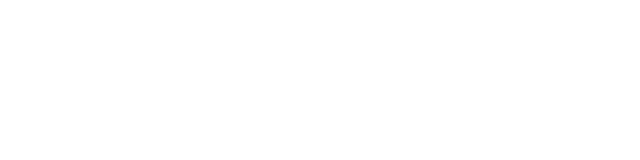
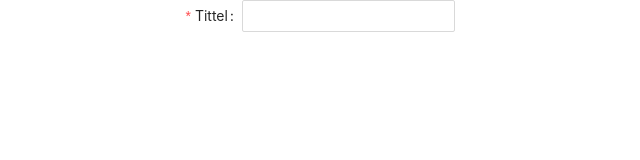
Before and after one commit to digimakergo/contenttype-designer, a React (Create React App) app in the folder client/: page / in a window 1280 px wide. Shown: the top 160 px of the page, without its empty margins (185-825 px from the left). Built offline with nearby package versions, Linux system fonts and the light colour scheme.

Commit message:
Made the title component

```diff
--- a/client/src/App.tsx
+++ b/client/src/App.tsx
@@ -1,5 +1,5 @@
 import './App.css';
-import { Form } from 'antd';
+import { Form, Input } from 'antd';
 import { DndProvider } from 'react-dnd';
 import { HTML5Backend } from 'react-dnd-html5-backend';
 
@@ -16,6 +16,7 @@
   return (
     <div className="App">
       <Form
+
         name="form"
         labelCol={{span: 8}}
         wrapperCol={{span: 4}}
@@ -25,7 +26,15 @@
         autoComplete='off'
       >
         <DndProvider backend={HTML5Backend}>
+          <Form.Item
+          label='Tittel'
+          name='tittel'
+          rules={[{required:true, message: 'Please enter the Title'}]}>
 
+            <Input>
+
+            </Input>
+          </Form.Item>
         </DndProvider>
 
 
```
Also changed, not shown: client/src/components/Title.tsx (added, +19 -0 lines).
